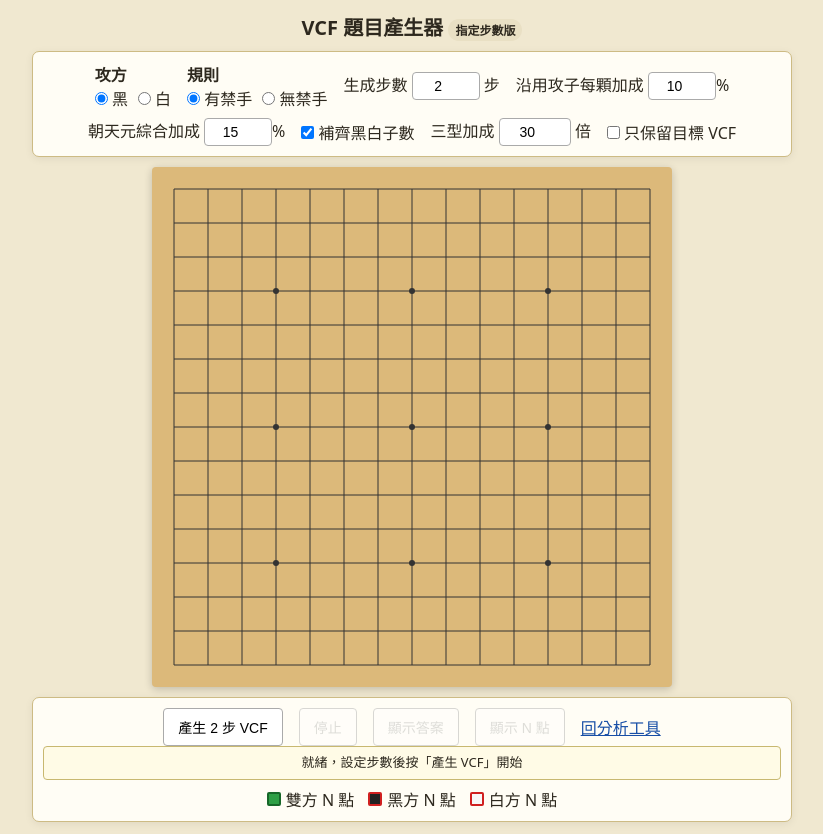
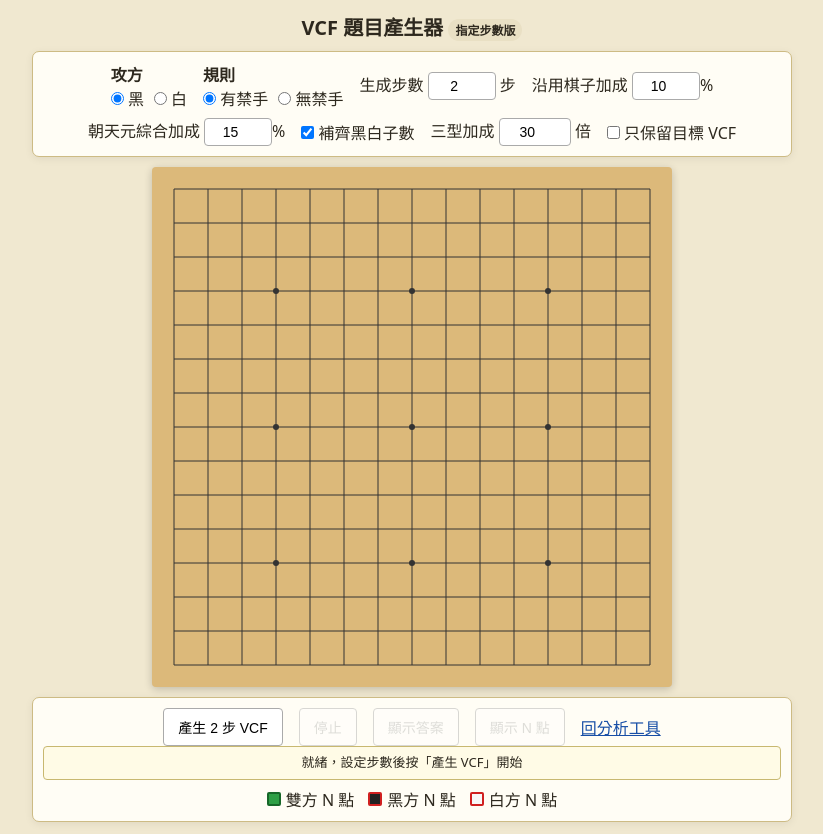
Before and after one commit to 5871224/VCF, a plain HTML site: page makevcf-generator.html in a window 1280 px wide. Shown: the whole page, without its empty margins (228-1051 px from the left). Drawn offline with Linux system fonts and the light colour scheme; a script that the page names is missing.

Commit message:
Load reuse bonus in standalone generator

```diff
--- a/makevcf-generator.html
+++ b/makevcf-generator.html
@@ -98,7 +98,7 @@ a { color: #174ea6; }
     <label><input type="radio" name="rules" value="1"> 無禁手</label>
   </fieldset>
   <label>生成步數 <input id="target-steps" type="number" min="1" max="10" step="1" value="2"> 步</label>
-  <label title="0% 不加權；100% 時每沿用一顆攻子，該候選相對未加成候選提高到 100 倍權重">沿用攻子每顆加成 <input id="bonus-reuse" type="number" min="0" max="100" step="1" value="10">%</label>
+  <label title="0% 不加權；攻方棋，以及死四模板 X 點或五點原有的守方棋，每沿用一顆都套用相同加成">沿用棋子加成 <input id="bonus-reuse" type="number" min="0" max="100" step="1" value="10">%</label>
   <label title="綜合朝向天元與四顆攻子平均位置距離；100% 且綜合分數滿分時提高到 100 倍權重">朝天元綜合加成 <input id="bonus-center" type="number" min="0" max="100" step="1" value="15">%</label>
 </div>
 
@@ -130,6 +130,7 @@ a { color: #174ea6; }
 <script src="makevcf-generator-base.js"></script>
 <script src="makevcf-generator-layer.js"></script>
 <script src="makevcf-generator-validate.js"></script>
+<script src="makevcf-generator-reuse-bonus.js"></script>
 <script src="makevcf-generator-main.js"></script>
 <script src="makevcf-generator-balance.js"></script>
 <script src="makevcf-generator-unique.js"></script>
```
